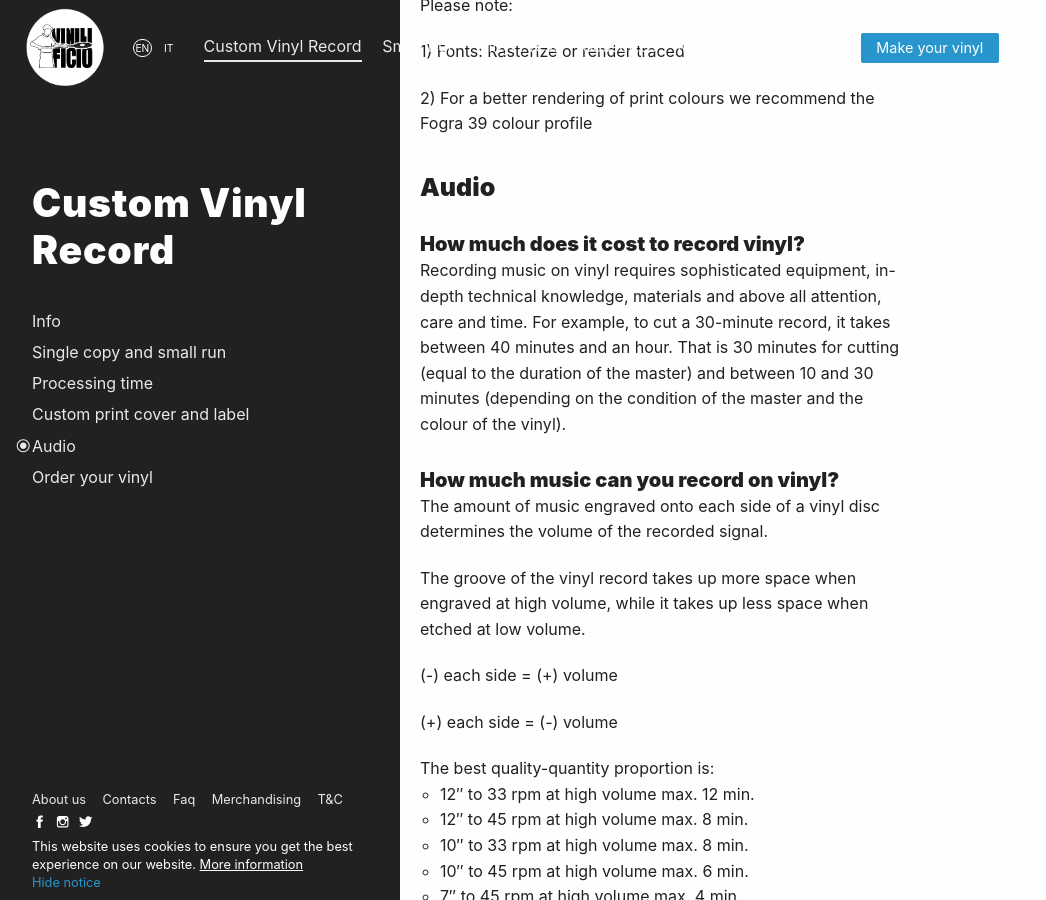
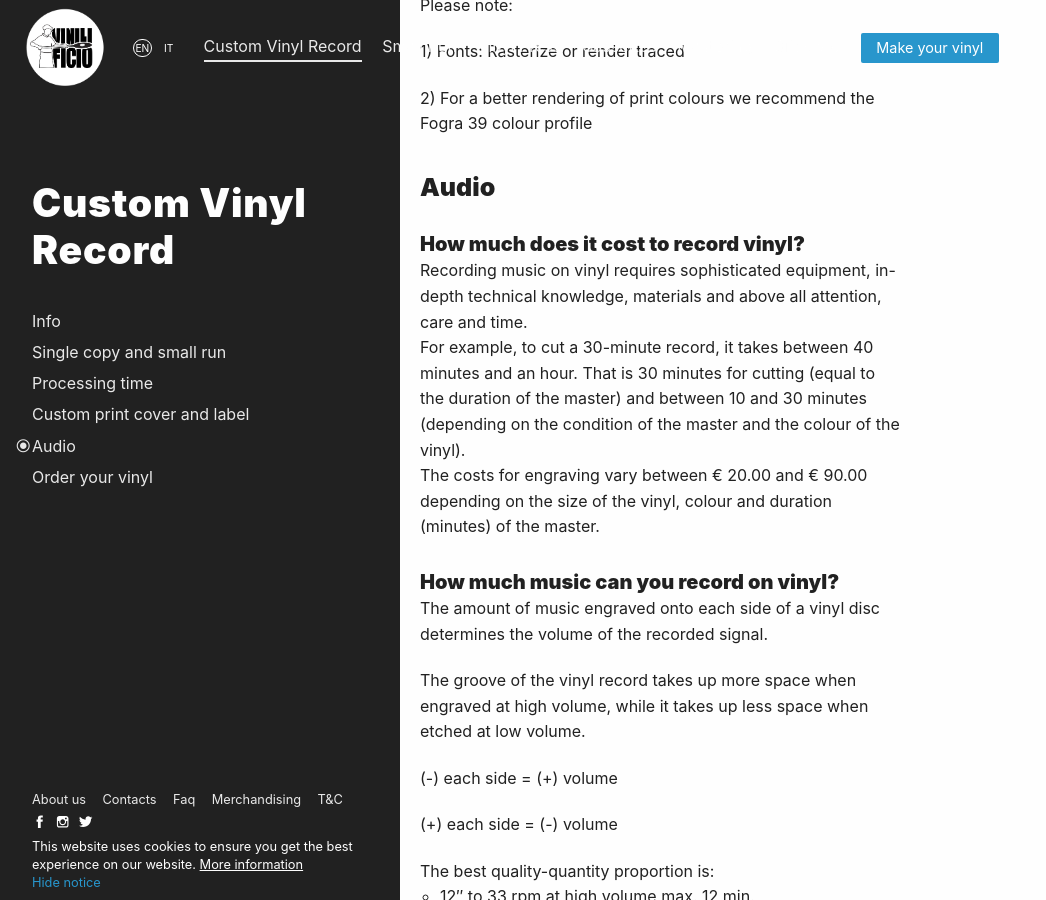
Before and after one commit to Vinilificio/vinilificio.com, a Jekyll site: the page built from en/single-copy.md, in a window 1280 px wide and 900 px high, scrolled down 2957 px. Shown: the whole window, without its empty margins (0-1046 px from the left). Built offline with Jekyll 4.4.1, drawn with Linux system fonts in a browser that asks for light colours; nearby versions of some CDN libraries; comment, search, counter and statistics services are not loaded.

Commit message:
costs updates

```diff
--- a/en/single-copy.md
+++ b/en/single-copy.md
@@ -99,8 +99,9 @@ Please note:
 ### Audio
 
 #### How much does it cost to record vinyl?
-Recording music on vinyl requires sophisticated equipment, in-depth technical knowledge, materials and above all attention, care and time.
+Recording music on vinyl requires sophisticated equipment, in-depth technical knowledge, materials and above all attention, care and time.<br>
 For example, to cut a 30-minute record, it takes between 40 minutes and an hour. That is 30 minutes for cutting (equal to the duration of the master) and between 10 and 30 minutes (depending on the condition of the master and the colour of the vinyl).
+<br>The costs for engraving vary between € 20.00 and € 90.00 depending on the size of the vinyl, colour and duration (minutes) of the master.
 
 #### How much music can you record on vinyl?
 
```
